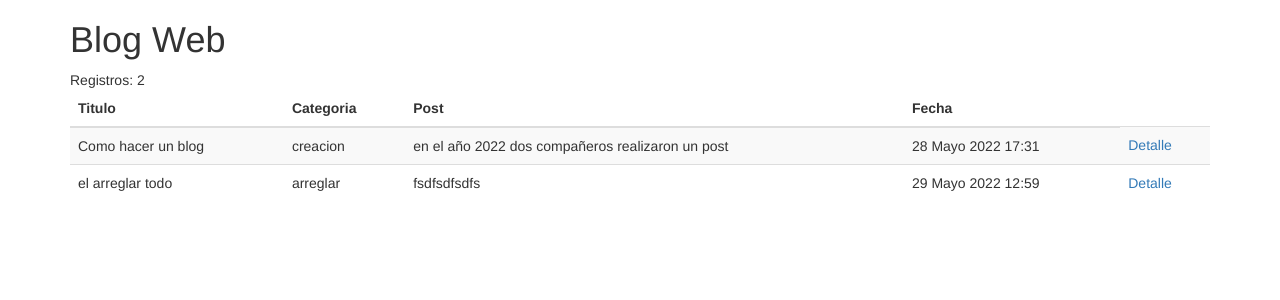
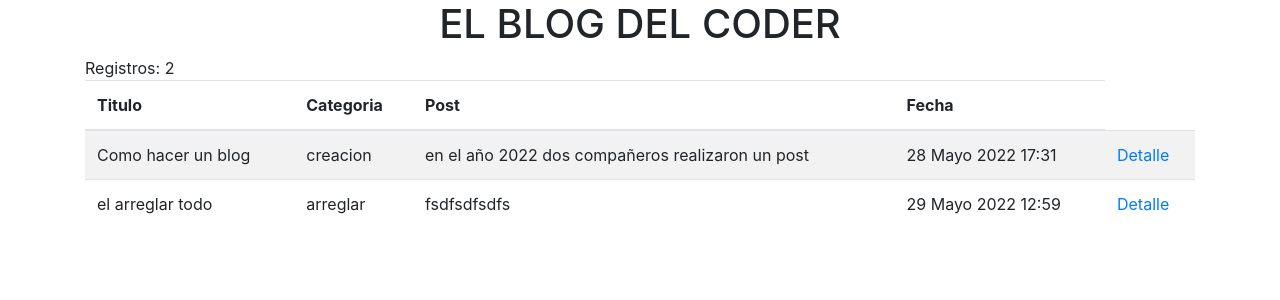
Before and after one commit to Jmansicidor/Entrega_uno, a Django app: page / in a window 1280 px wide. Shown: the top 300 px of the page. Run offline with Django 4.2, Linux system fonts and the light colour scheme; data comes from the database, SQL or seed files in the repository; some libraries are stand-ins or nearby versions.

Commit message:
se realizo cambio en la linea 47

```diff
--- a/Entrega_uno/blog_web/templates/blog_web/inicio.html
+++ b/Entrega_uno/blog_web/templates/blog_web/inicio.html
@@ -1,21 +1,24 @@
 <!DOCTYPE html>
 <html>
 <head>
-    <link rel="stylesheet" href="//maxcdn.bootstrapcdn.com/bootstrap/3.2.0/css/bootstrap.min.css">
-    <link rel="stylesheet" href="//maxcdn.bootstrapcdn.com/bootstrap/3.2.0/css/bootstrap-theme.min.css">
+    <link rel="stylesheet" href="https://cdn.jsdelivr.net/npm/bootstrap@4.3.1/dist/css/bootstrap.min.css"
+          integrity="sha384-ggOyR0iXCbMQv3Xipma34MD+dH/1fQ784/j6cY/iJTQUOhcWr7x9JvoRxT2MZw1T" crossorigin="anonymous">
+    <script src="https://cdn.jsdelivr.net/npm/bootstrap@4.3.1/dist/js/bootstrap.min.js"
+            integrity="sha384-JjSmVgyd0p3pXB1rRibZUAYoIIy6OrQ6VrjIEaFf/nJGzIxFDsf4x0xIM+B07jRM"
+            crossorigin="anonymous"></script>
     <meta charset="UTF-8">
     <title>Este es el Blog</title>
 </head>
 <body>
-<div class=container>
+<div class="container text-center">
     {% block title %}
-    <h1>Blog Web</h1>
+    <h1>EL BLOG DEL CODER</h1>
     {% endblock %}
 </div>
 
 {% block content %}
 <div class="container">
-    <div>  Registros:  {{no_blog}}</div>
+    <div> Registros: {{no_blog}}</div>
 
 
     <div>
@@ -34,19 +37,20 @@
             </tr>
             </thead>
             <tbody>
-            {% for  blog_web in blogweb %}
+            {% for blog_web in blogweb %}
             <tr>
 
                 <td>{{blog_web.titulo}}</td>
                 <td>{{blog_web.categoria}}</td>
                 <td>{{blog_web.post}}</td>
                 <td>{{blog_web.fecha_posteo}}</td>
-                <td><a href="detalle_posteo/{{posteo.id}}">Detalle</a></td>
+                <td><a href="BlogDetail/{{blog_web.id}}">Detalle</a></td>
                 </td>
             </tr>
             {% endfor %}
             </tbody>
-        </>
+        </
+        >
 
     </div>
 </div>
```
